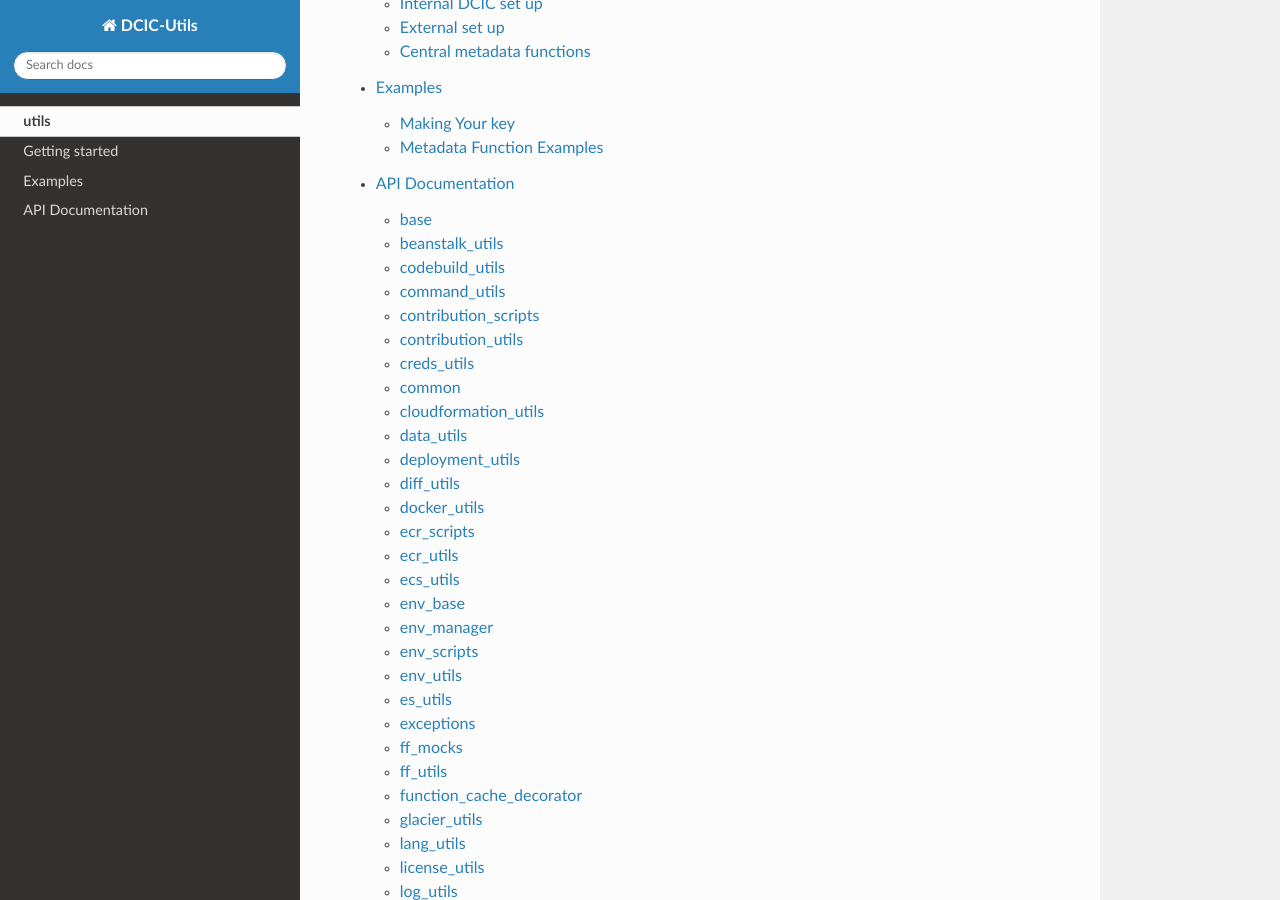
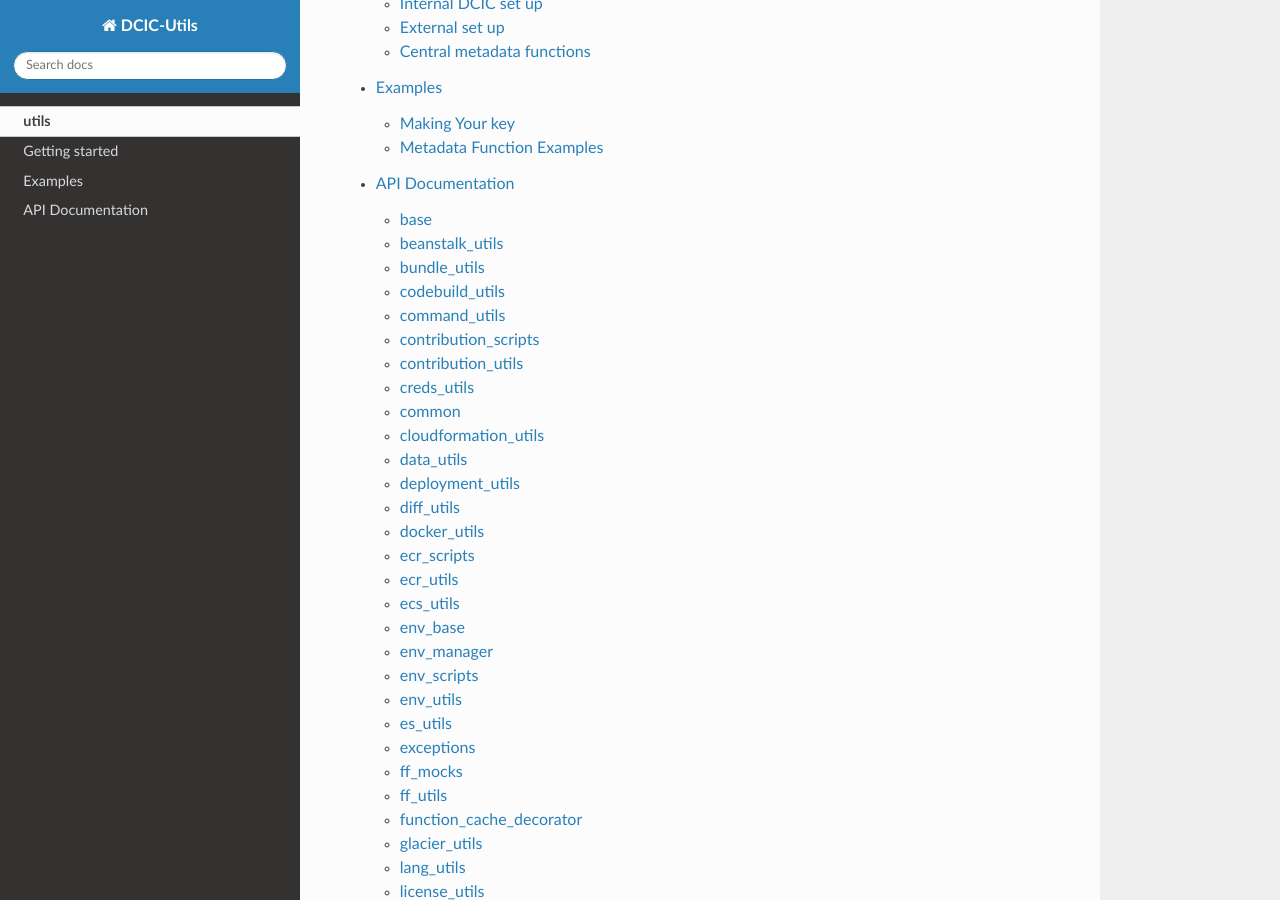
Before and after one commit to 4dn-dcic/utils, a Sphinx documentation site: the page built from docs/source/index.rst, in a window 1280 px wide and 900 px high, scrolled down 489 px. Built offline with Sphinx 7.4.7 and the Read the Docs theme 2.0.0, drawn with Linux system fonts in a browser that asks for light colours.

Commit message:
Add bundle_utils to autodoc.

```diff
--- a/docs/source/dcicutils.rst
+++ b/docs/source/dcicutils.rst
@@ -20,6 +20,13 @@
 ^^^^^^^^^^^^^^^
 
 .. automodule:: dcicutils.beanstalk_utils
+   :members:
+
+
+bundle_utils
+^^^^^^^^^^^^
+
+.. automodule:: dcicutils.bundle_utils
    :members:
 
 
```
